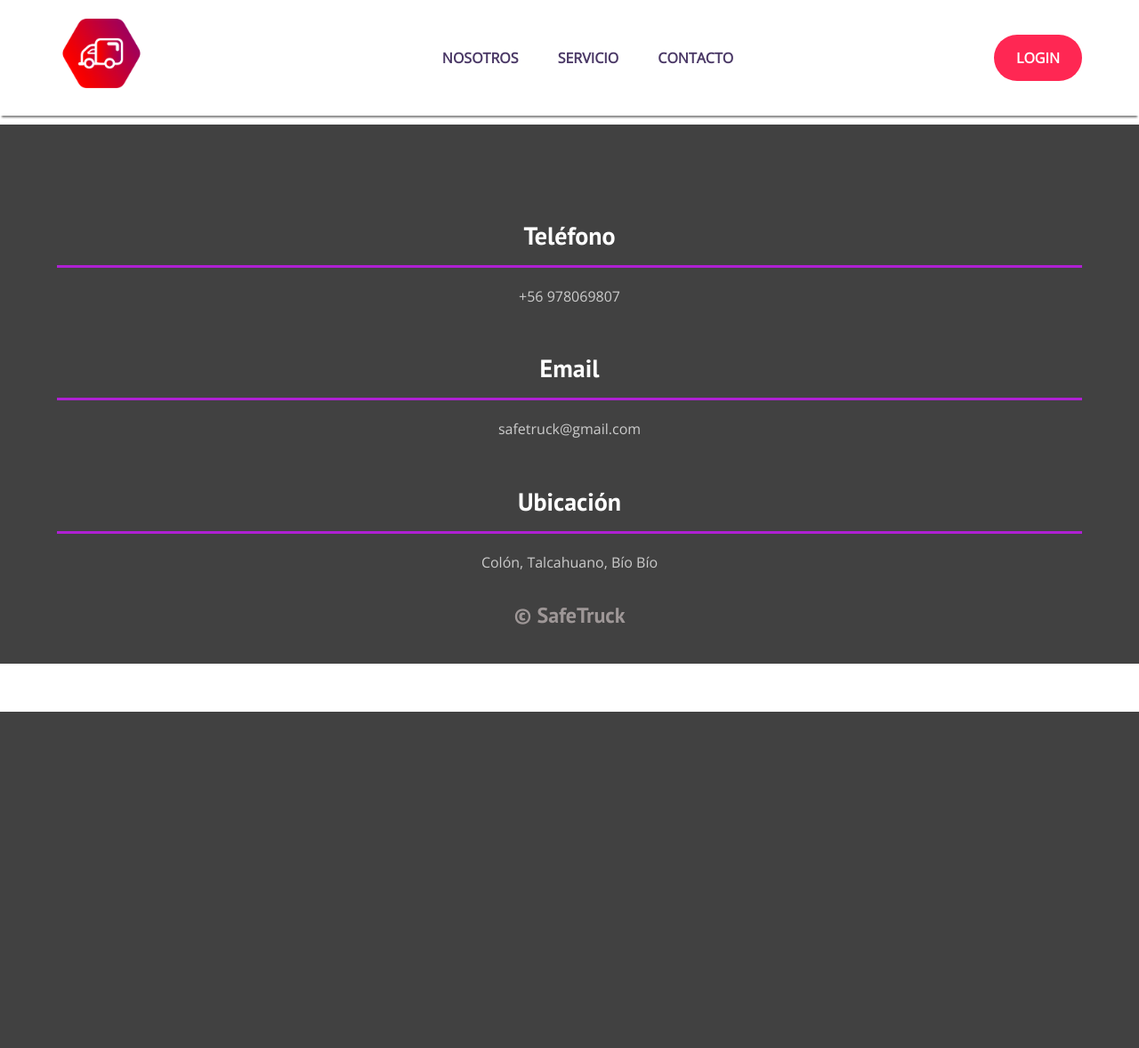
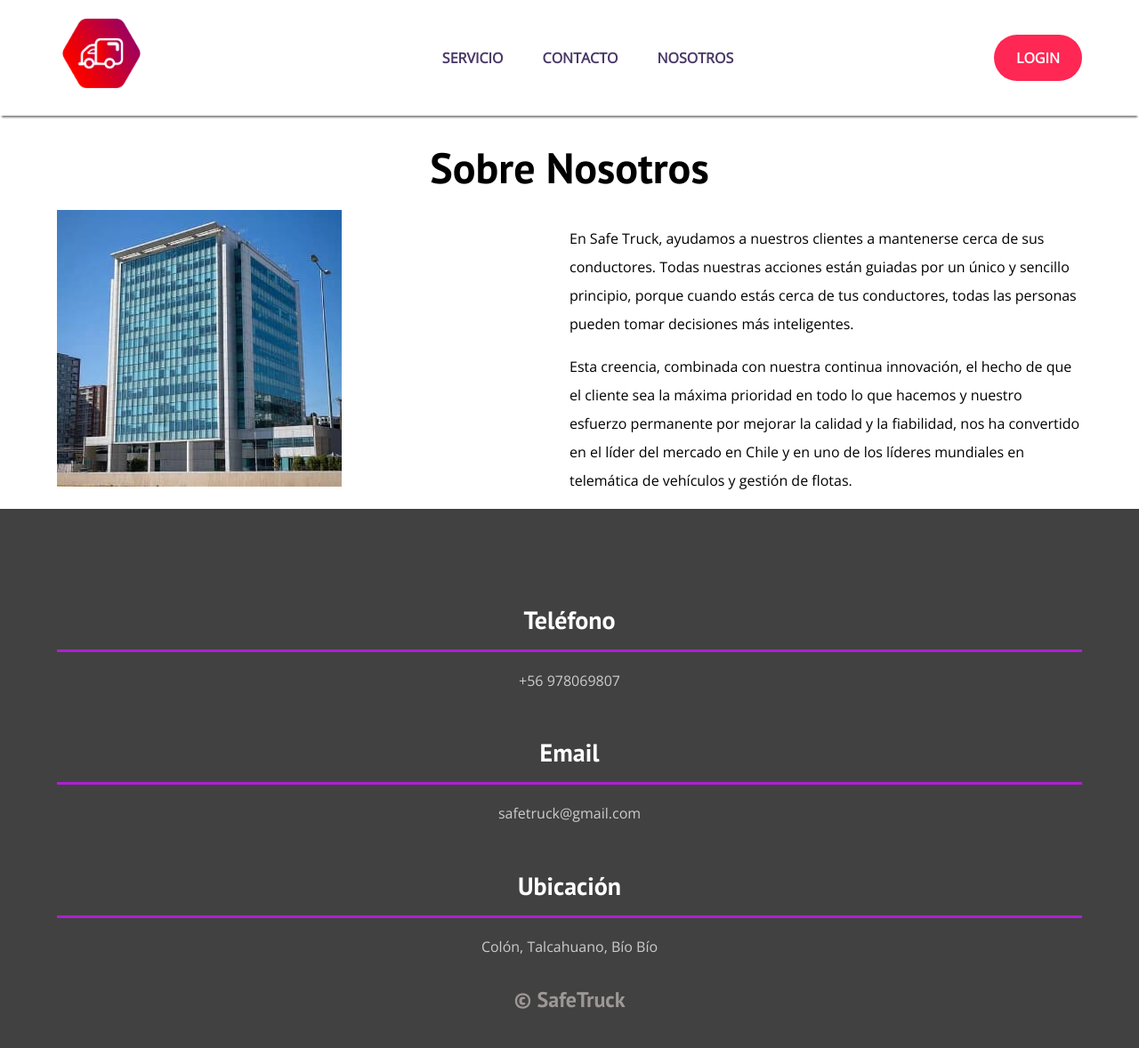
Before and after one commit to Joaquin-B-S/Protecto-ramo-web, a PHP site: page /src/nosotros.php in a window 1280 px wide. Shown: the whole page at 89% size. Before the commit the page ends 800 px from the top, so only its background shows below. Run offline with PHP 8.4, Linux system fonts and the light colour scheme.

Commit message:
pagina nosotros completa y mejoras en la ubicaciones de los archivos

```diff
--- a/css/style.css
+++ b/css/style.css
@@ -439,20 +439,14 @@ h4 {
     background: #4568DC;
     background: -webkit-linear-gradient(to right, #B06AB3, #4568DC);
     background: linear-gradient(to right, #B06AB3, #4568DC);
-    font-size: 2rem;
+    font-size: 3rem;
     color: white;
     border: none;
     display: block;
-    width: 80%;
+    width: 50%;
     margin: 1rem auto;
     height: 4rem;
     cursor: pointer;
-}
-
-@media screen and (max-width: 768px) {
-    .formulario {
-        width: 80%;
-    }
 }
 
 .banner2 {
@@ -489,3 +483,10 @@ h4 {
     font-weight: 700;
     font-size: 2.5rem;
 }
+
+@media (min-width: 768px) {
+    .sobre-nosotros {
+        display: grid;
+        grid-template-columns: repeat(2, 1fr);
+    }
+}
--- a/index.php
+++ b/index.php
@@ -45,9 +45,9 @@
                     <h1 class="logo__nombre no-margin centrar-texto">Safe<span class="logo__bold">Truck</span></h1>
                 </a>
                 <nav class="navegacion">
-                    <a href="src/nosotros.php" class="navegacion__enlace">Nosotros</a>
                     <a href="src/servicio.php" class="navegacion__enlace">Servicio</a>
                     <a href="src/contacto.php" class="navegacion__enlace">Contacto</a>
+                    <a href="src/nosotros.php" class="navegacion__enlace">Nosotros</a>
                     <a href="src/login.php" class="navegacion__enlace">Login</a>
                 </nav>
             </div>
@@ -269,7 +269,7 @@
             </div>
         </div>
     </main>
-    <?php include('src/footer.php') ?>
+    <?php include('src/includes/footer.php') ?>
     <script src="https://code.jquery.com/jquery-3.6.0.min.js"></script>
     <script src="scripts/js/preloader.js"></script>
 </body>
--- a/src/contacto.php
+++ b/src/contacto.php
@@ -1,6 +1,6 @@
-<?php include('head.php') ?>
+<?php include('includes/head.php') ?>
 <body>
-    <?php include('header.php') ?>
+    <?php include('includes/header.php') ?>
     <main class="contenedor">
         <form action="" class="formulario">
             <div class="form">
@@ -31,6 +31,6 @@
             </div>
         </form>
     </main>
-    <?php include('footer.php') ?>
+    <?php include('includes/footer.php') ?>
 </body>
 </html>
--- a/src/head.php
+++ /dev/null
@@ -1,30 +0,0 @@
-<!DOCTYPE html>
-<html lang="es">
-<head>
-    <meta charset="UTF-8">
-    <meta http-equiv="X-UA-Compatible" content="IE=edge">
-    <meta name="viewport" content="width=device-width, initial-scale=1.0">
-    <link rel="apple-touch-icon" sizes="57x57" href="../img/favicons/apple-icon-57x57.png">
-    <link rel="apple-touch-icon" sizes="60x60" href="../img/favicons/apple-icon-60x60.png">
-    <link rel="apple-touch-icon" sizes="72x72" href="../img/favicons/apple-icon-72x72.png">
-    <link rel="apple-touch-icon" sizes="76x76" href="../img/favicons/apple-icon-76x76.png">
-    <link rel="apple-touch-icon" sizes="114x114" href="../img/favicons/apple-icon-114x114.png">
-    <link rel="apple-touch-icon" sizes="120x120" href="../img/favicons/apple-icon-120x120.png">
-    <link rel="apple-touch-icon" sizes="144x144" href="../img/favicons/apple-icon-144x144.png">
-    <link rel="apple-touch-icon" sizes="152x152" href="../img/favicons/apple-icon-152x152.png">
-    <link rel="apple-touch-icon" sizes="180x180" href="../img/favicons/apple-icon-180x180.png">
-    <link rel="icon" type="image/png" sizes="192x192"  href="../img/favicons/android-icon-192x192.png">
-    <link rel="icon" type="image/png" sizes="32x32" href="../img/favicons/favicon-32x32.png">
-    <link rel="icon" type="image/png" sizes="96x96" href="../img/favicons/favicon-96x96.png">
-    <link rel="icon" type="image/png" sizes="16x16" href="../img/favicons/favicon-16x16.png">
-    <link rel="manifest" href="../img/favicons/manifest.json">
-    <meta name="msapplication-TileColor" content="#ffffff">
-    <meta name="msapplication-TileImage" content="../img/favicons/ms-icon-144x144.png">
-    <meta name="theme-color" content="#ffffff">
-    <link rel="stylesheet" href="../css/normalize.css">
-    <link rel="preconnect" href="https://fonts.googleapis.com">
-    <link rel="preconnect" href="https://fonts.gstatic.com" crossorigin>
-    <link href="https://fonts.googleapis.com/css2?family=Open+Sans&family=PT+Sans:wght@400;700&display=swap" rel="stylesheet">
-    <link rel="stylesheet" href="../css/style.css">
-    <title>Safe Truck</title>
-</head>
--- /dev/null
+++ b/src/includes/head.php
@@ -0,0 +1,30 @@
+<!DOCTYPE html>
+<html lang="es">
+<head>
+    <meta charset="UTF-8">
+    <meta http-equiv="X-UA-Compatible" content="IE=edge">
+    <meta name="viewport" content="width=device-width, initial-scale=1.0">
+    <link rel="apple-touch-icon" sizes="57x57" href="../../img/favicons/apple-icon-57x57.png">
+    <link rel="apple-touch-icon" sizes="60x60" href="../../img/favicons/apple-icon-60x60.png">
+    <link rel="apple-touch-icon" sizes="72x72" href="../../img/favicons/apple-icon-72x72.png">
+    <link rel="apple-touch-icon" sizes="76x76" href="../../img/favicons/apple-icon-76x76.png">
+    <link rel="apple-touch-icon" sizes="114x114" href="../../img/favicons/apple-icon-114x114.png">
+    <link rel="apple-touch-icon" sizes="120x120" href="../../img/favicons/apple-icon-120x120.png">
+    <link rel="apple-touch-icon" sizes="144x144" href="../../img/favicons/apple-icon-144x144.png">
+    <link rel="apple-touch-icon" sizes="152x152" href="../../img/favicons/apple-icon-152x152.png">
+    <link rel="apple-touch-icon" sizes="180x180" href="../../img/favicons/apple-icon-180x180.png">
+    <link rel="icon" type="image/png" sizes="192x192"  href="../../img/favicons/android-icon-192x192.png">
+    <link rel="icon" type="image/png" sizes="32x32" href="../../img/favicons/favicon-32x32.png">
+    <link rel="icon" type="image/png" sizes="96x96" href="../../img/favicons/favicon-96x96.png">
+    <link rel="icon" type="image/png" sizes="16x16" href="../../img/favicons/favicon-16x16.png">
+    <link rel="manifest" href="../../img/favicons/manifest.json">
+    <meta name="msapplication-TileColor" content="#ffffff">
+    <meta name="msapplication-TileImage" content="../../img/favicons/ms-icon-144x144.png">
+    <meta name="theme-color" content="#ffffff">
+    <link rel="stylesheet" href="../../css/normalize.css">
+    <link rel="preconnect" href="https://fonts.googleapis.com">
+    <link rel="preconnect" href="https://fonts.gstatic.com" crossorigin>
+    <link href="https://fonts.googleapis.com/css2?family=Open+Sans&family=PT+Sans:wght@400;700&display=swap" rel="stylesheet">
+    <link rel="stylesheet" href="../../css/style.css">
+    <title>Safe Truck</title>
+</head>
--- a/src/header.php
+++ b/src/includes/header.php
@@ -3,9 +3,9 @@
         <a href="../index.php"><img class="header__logo" src="../img/logo.png" alt="logo Safe Truck"></a>
         <nav class="header__nav">
             <ul class="nav__lista">
-                <li class="lista__item"><a href="nosotros.php">Nosotros</a></li>
                 <li class="lista__item"><a href="servicio.php">Servicio</a></li>
                 <li class="lista__item"><a href="contacto.php">Contacto</a></li>
+                <li class="lista__item"><a href="nosotros.php">Nosotros</a></li>
             </ul>
         </nav>
         <a class="header__btn" href="login.php">Login</a>
--- a/src/login.php
+++ b/src/login.php
@@ -1,6 +1,6 @@
-<?php include('head.php') ?>
+<?php include('includes/head.php') ?>
 <body>
-    <?php include('header.php') ?>
-    <?php include('footer.php') ?>
+    <?php include('includes/header.php') ?>
+    <?php include('includes/footer.php') ?>
 </body>
 </html>
--- a/src/nosotros.php
+++ b/src/nosotros.php
@@ -1,6 +1,18 @@
-<?php include('head.php') ?>
+<?php include('includes/head.php') ?>
 <body>
-    <?php include('header.php') ?>
-    <?php include('footer.php') ?>
+    <?php include('includes/header.php') ?>
+    <main class="contenedor">
+        <h1 class="no-margin centrar-texto">Sobre Nosotros</h1>
+        <div class="sobre-nosotros">
+            <div class="sobre-nosotros__imagen">
+                <img src="../img/oficina-empresa.jpg" alt="imagen de las oficinas de SafeTruck" title="Oficinas Safe Truck en Talcahuano">
+            </div>
+            <div class="sobre-nosotros__texto">
+                <p>En Safe Truck, ayudamos a nuestros clientes a mantenerse cerca de sus conductores. Todas nuestras acciones están guiadas por un único y sencillo principio, porque cuando estás cerca de tus conductores, todas las personas pueden tomar decisiones más inteli­gentes.</p>
+                <p>Esta creencia, combinada con nuestra continua innovación, el hecho de que el cliente sea la máxima prioridad en todo lo que hacemos y nuestro esfuerzo permanente por mejorar la calidad y la fiabilidad, nos ha convertido en el líder del mercado en Chile y en uno de los líderes mundiales en telemática de vehículos y gestión de flotas.</p>
+            </div>
+        </div>
+    </main>
+    <?php include('includes/footer.php') ?>
 </body>
 </html>
--- a/src/servicio.php
+++ b/src/servicio.php
@@ -1,6 +1,6 @@
-<?php include('head.php') ?>
+<?php include('includes/head.php') ?>
 <body>
-    <?php include('header.php') ?>
+    <?php include('includes/header.php') ?>
     <div class="banner2">
         <div class="banner2__texto">
             <h1 class="no-margin">¿Qué es la administración de flotas?</h1>
@@ -98,6 +98,6 @@
             </div>
         </div>
     </main>
-    <?php include('footer.php') ?>
+    <?php include('includes/footer.php') ?>
 </body>
 </html>
```
Also changed, not shown: img/oficina-empresa.jpg (added), img/oficinas2.jpg (added), src/includes/footer.php (renamed from src/footer.php).
